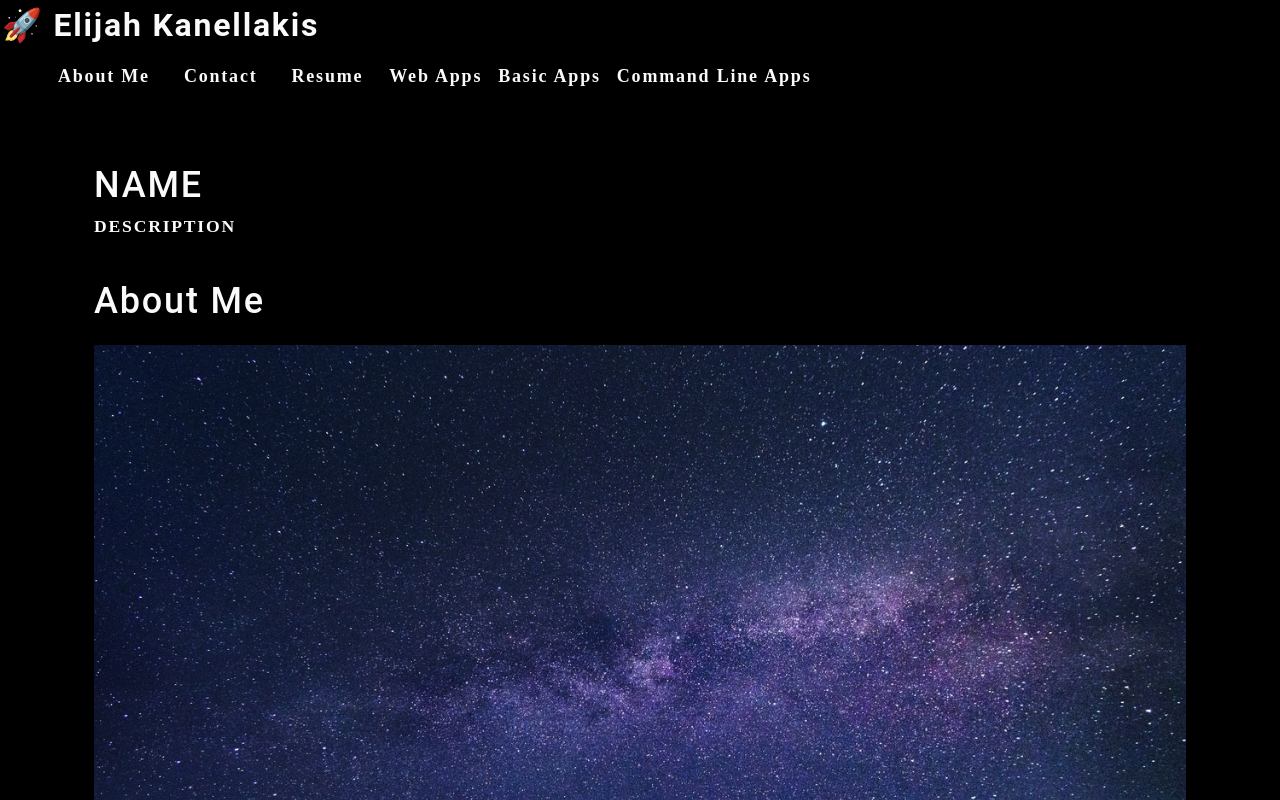
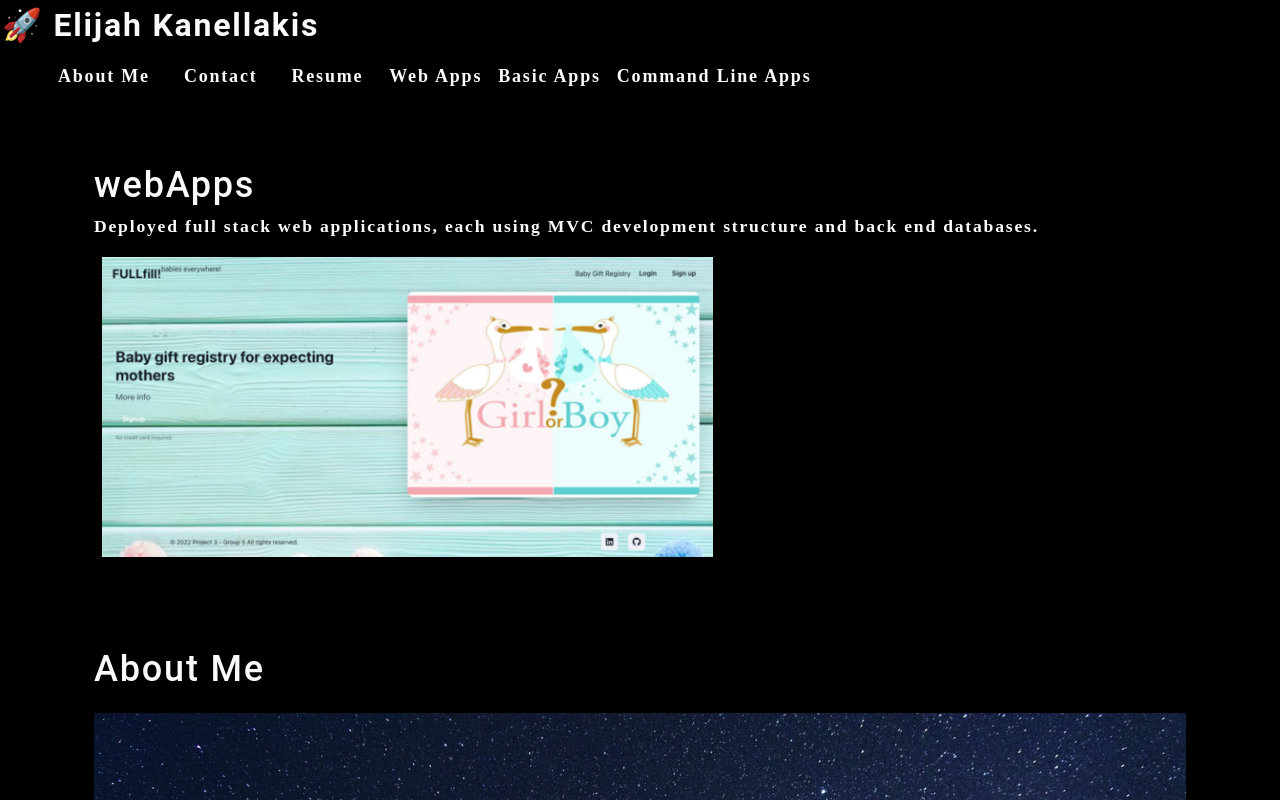
Before and after one commit to kanellakise/enchanted-relic, a React (Create React App) app: page / in a window 1280 px wide. Shown: the top 800 px of the page. Built offline with nearby package versions, Linux system fonts and the light colour scheme.

Commit message:
added hardcoded example to Gallery component

```diff
--- a/src/components/Gallery/index.js
+++ b/src/components/Gallery/index.js
@@ -1,10 +1,24 @@
 import React from 'react';
+import photo from "../../assets/small/webApps/fullFill.png"
 
-function Gallery() {
+function Gallery(props) {
+  const currentCategory = {
+    name: "webApps",
+    description:
+      "Deployed full stack web applications, each using MVC development structure and back end databases."
+  };
+
   return (
     <section>
-      <h1>NAME</h1>
-      <p>DESCRIPTION</p>
+      <h1>{currentCategory.name}</h1>
+      <p>{currentCategory.description}</p>
+      <div className="flex-row">
+        <img
+          src={photo}
+          alt="Web App Example"
+          className="img-thumbnail mx-1"
+        />
+      </div>
     </section>
   );
 }
```
